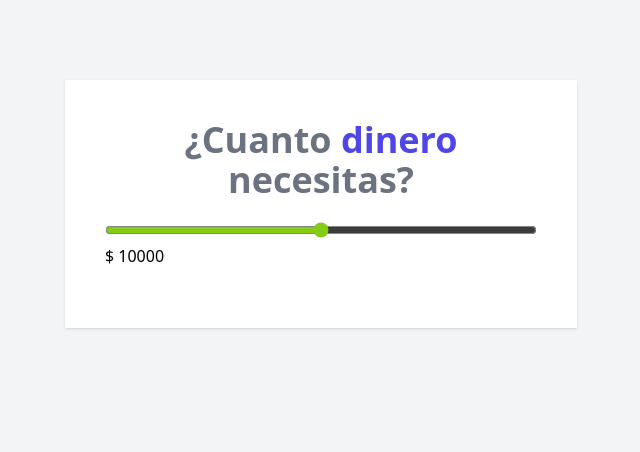
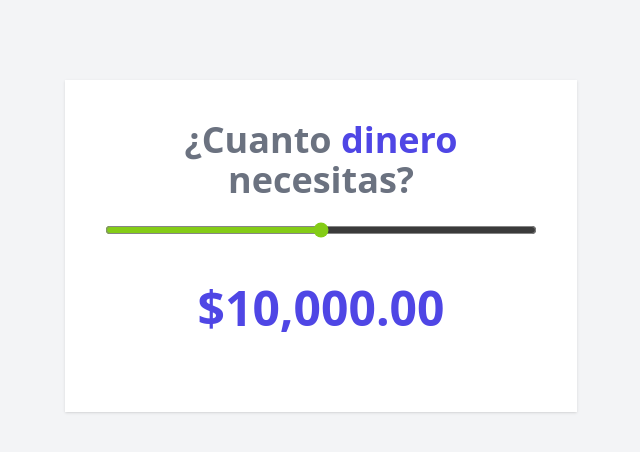
Before and after one commit to Jorgeob18/Cotizador_Vue.js, a Vue app: page / in a window 1280 px wide. Shown: the top 452 px of the page, without its empty margins (319-959 px from the left). Built offline with nearby package versions, Linux system fonts and the light colour scheme.

Commit message:
Compute Properties

```diff
--- a/src/App.vue
+++ b/src/App.vue
@@ -1,5 +1,5 @@
 <script setup>
-import { ref, reactive } from 'vue'
+import { ref, reactive, computed } from 'vue'
   import Header from './components/Header.vue'
 
   /* Si utilizamos Options API agregamos lo siguiente y quitamos setup de etiqueta script*/
@@ -12,6 +12,15 @@
   const MIN = 0;
   const MAX = 20000;
   const STEP = 100;
+
+  // Compute Properties
+  const formatearDinero = computed(() => {
+    const formatter = new Intl.NumberFormat('es-MX', {
+      style: 'currency',
+      currency: 'MXN'
+    });
+    return formatter.format(cantidad.value)
+  })
 
   // const state = reactive({
   //   cantidad: 0
@@ -44,7 +53,7 @@
 
       <!-- {{ cantidad }} -->
       <!-- {{ state.cantidad }} -->
-      <p>$ {{cantidad}}</p>
+      <p class="text-center my-10 text-5xl font font-extrabold text-indigo-600"> {{formatearDinero}}</p>
       <!-- <p v-text="`$ ${cantidad}`"></p> -->
       <!-- <p v-html="`$ ${cantidad}`"></p> -->
     </div>
```
